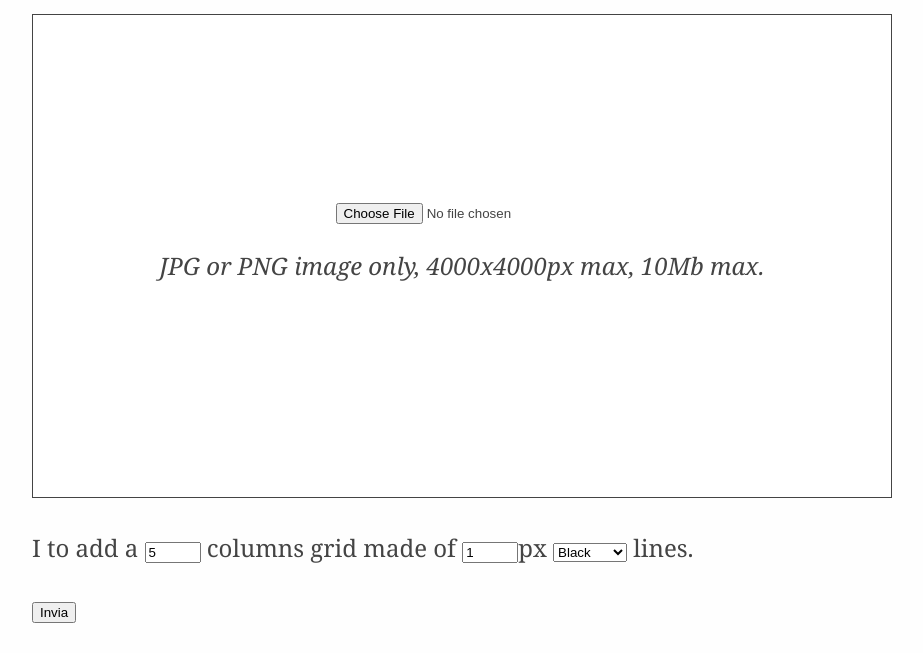
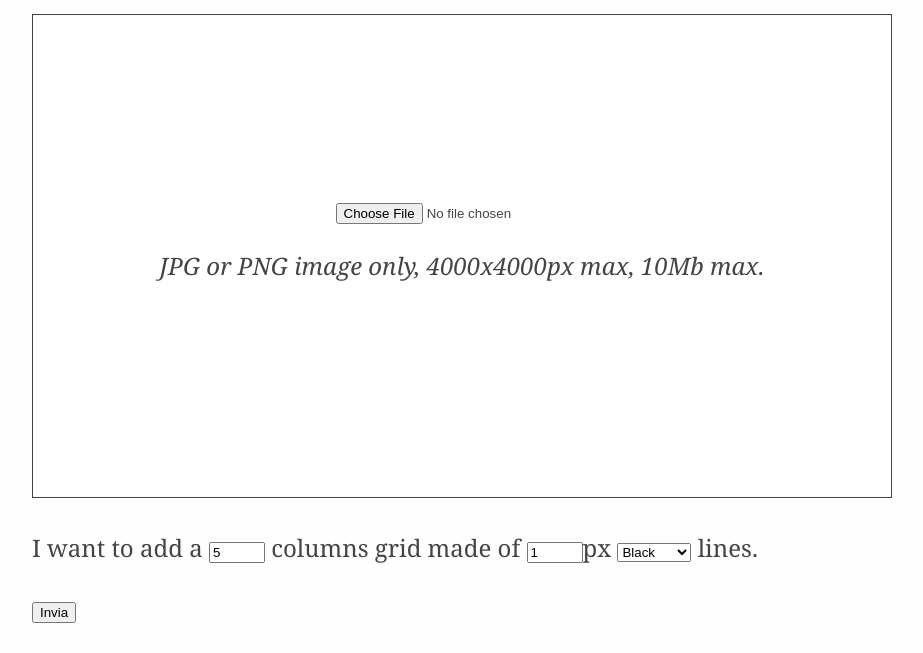
Before and after one commit to leeppolis/grid, a plain HTML site: page docs/index.html in a window 1280 px wide. Shown: the part 122-775 px from the top of the page, without its empty margins (178-1101 px from the left). Drawn offline with Linux system fonts and the light colour scheme.

Commit message:
Changed html

```diff
--- a/docs/index.html
+++ b/docs/index.html
@@ -86,7 +86,7 @@
     </div>
 
     <div class="input">
-      <p>I to add a <label><input type="number" id="n" min="2" max="10" value="5"> columns</label> grid made of <label><input type="number" id="w" min="1" max="10" value="1">px</label> <select id="colore">
+      <p>I want to add a <label><input type="number" id="n" min="2" max="10" value="5"> columns</label> grid made of <label><input type="number" id="w" min="1" max="10" value="1">px</label> <select id="colore">
         <option value="bianco">White</option>
         <option value="nero" selected>Black</option>
         <option value="magenta">Magenta</option>
```
